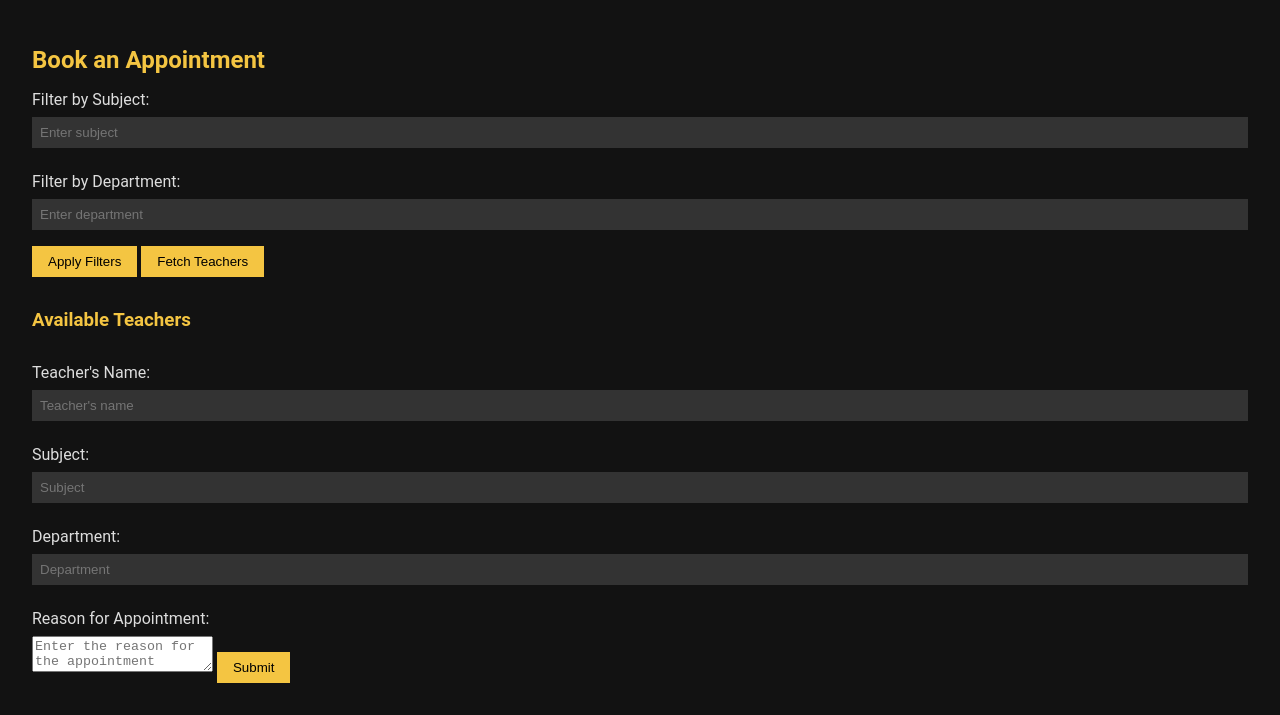
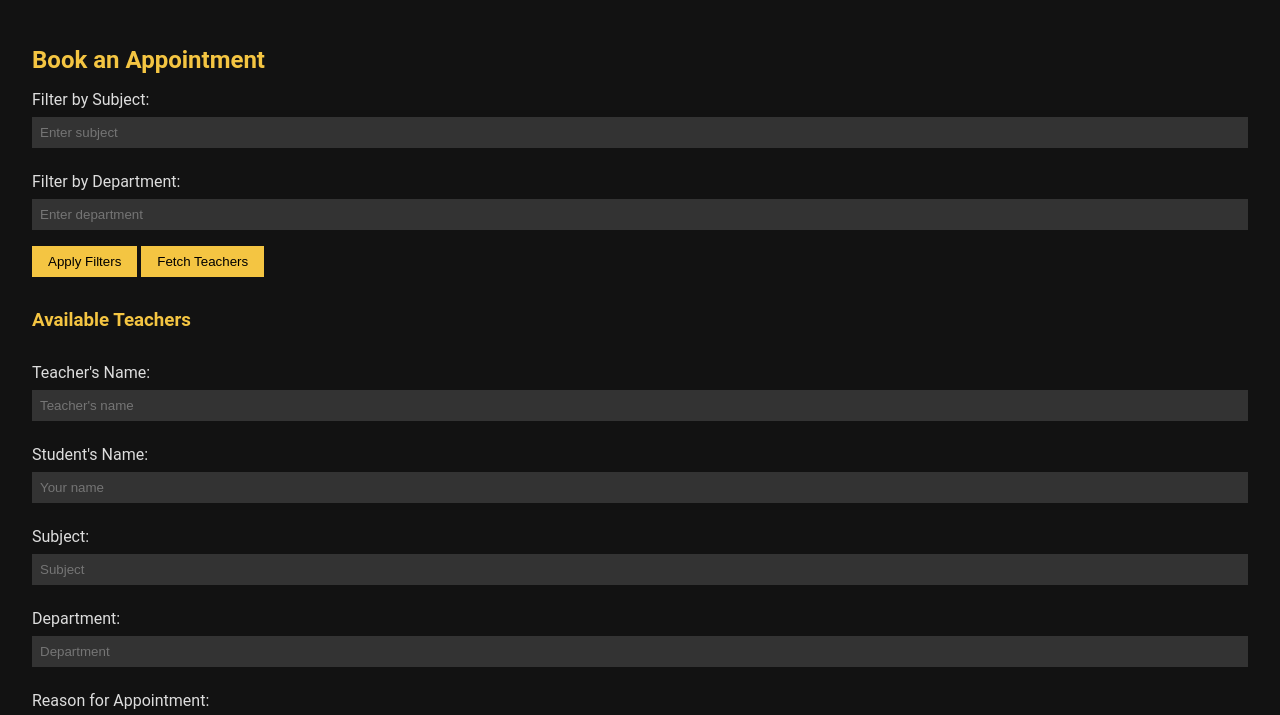
Before and after one commit to AtharvaPawar2116/PCCOER-EDULINK-SHEDULER, a plain HTML site: page Studentappointment.html in a window 1280 px wide. Shown: the part 76-791 px from the top of the page. Drawn offline with Linux system fonts and the light colour scheme.

Commit message:
Update Studentappointment.html

```diff
--- a/Studentappointment.html
+++ b/Studentappointment.html
@@ -9,7 +9,6 @@
     <script type="module" src="https://www.gstatic.com/firebasejs/11.2.0/firebase-database.js"></script>
 </head>
 <body>
-
     <!-- Navbar -->
     <div class="navbar">
         <h1>EduLink Scheduler</h1>
@@ -45,6 +44,9 @@
             <label for="teacher-name">Teacher's Name:</label>
             <input type="text" id="teacher-name" placeholder="Teacher's name" required>
 
+            <label for="student-name">Student's Name:</label>
+            <input type="text" id="student-name" placeholder="Your name" required>
+
             <label for="subject">Subject:</label>
             <input type="text" id="subject" placeholder="Subject" required>
 
@@ -63,7 +65,6 @@
         <p>&copy; 2025 EduLink Scheduler. All Rights Reserved.</p>
         <p>Contact us: <a href="mailto:support@edulink.com">support@edulink.com</a></p>
     </footer>
-
     <script type="module" src="studentappointment.js"></script>"></script>
 
 </body>
```
